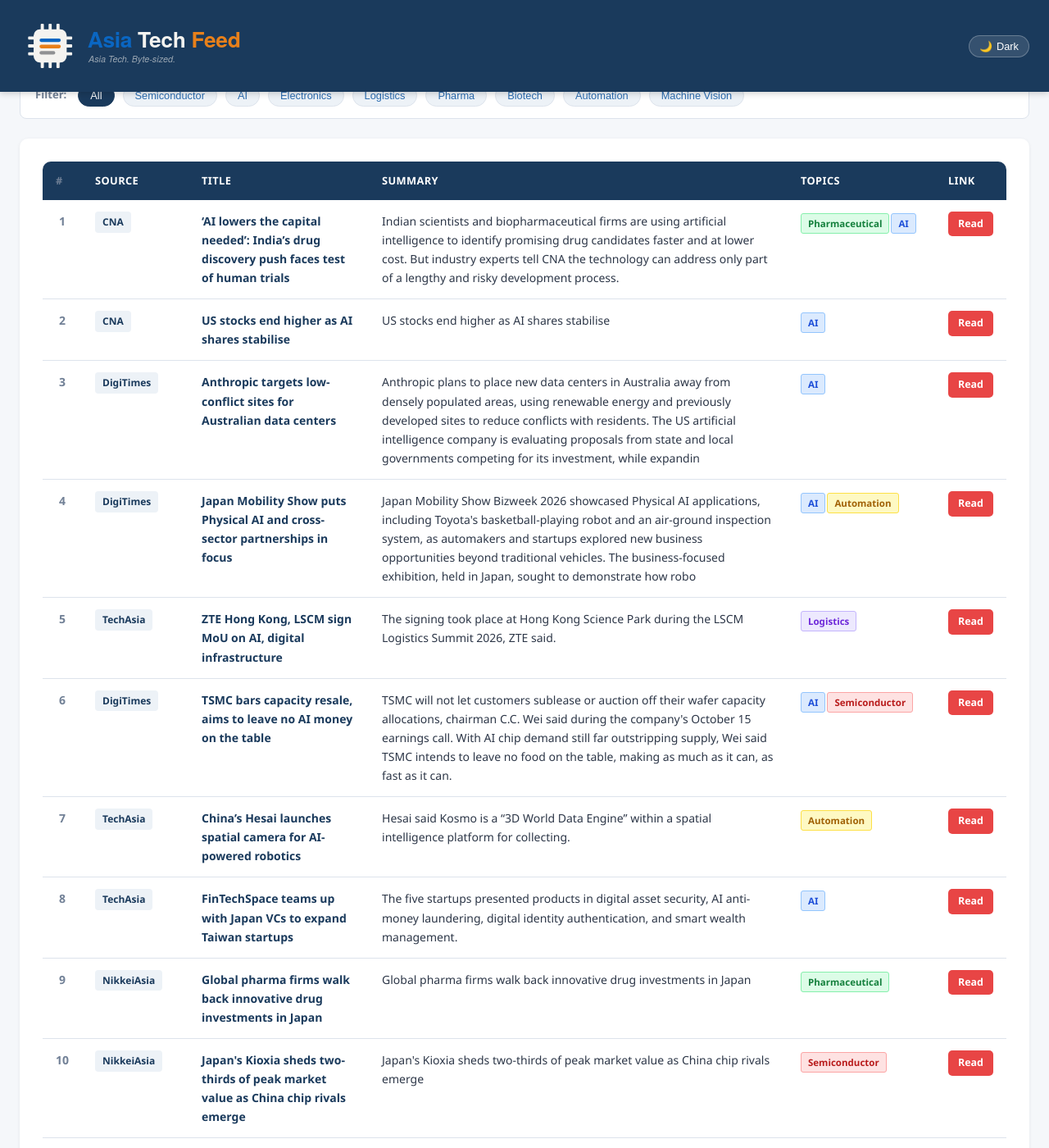
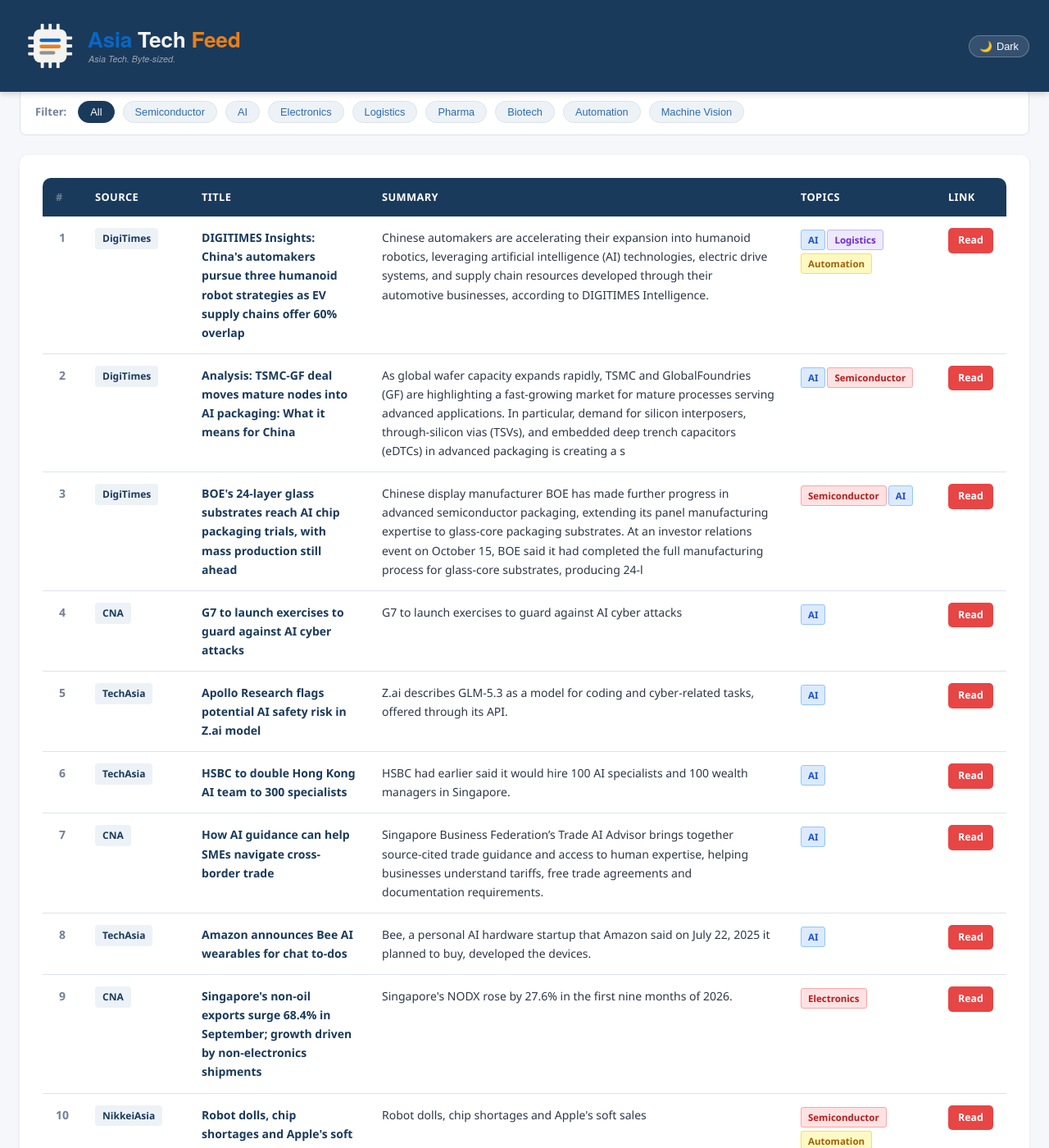
Before and after one commit to asiatechfeed/Asia-Tech-Feed, a Jekyll site: the page built from _posts/2026-10-16-asia-tech-news-digest.md, in a window 1280 px wide and 1400 px high, scrolled down 661 px. Shown: the whole window at 82% size. Built offline with Jekyll 4.4.1, drawn with Linux system fonts in a browser that asks for light colours; a script that is not in the unit is left out; some of the changed text lies outside the part shown.

Commit message:
📰 News digest 2026-10-16 (11 articles)

```diff
--- a/_posts/2026-10-16-asia-tech-news-digest.md
+++ b/_posts/2026-10-16-asia-tech-news-digest.md
@@ -1,16 +1,16 @@
 ---
 layout: post
 title: "Asia Tech News Digest - October 16, 2026"
-date: 2026-10-16 08:00:47 +0800
+date: 2026-10-16 12:11:57 +0800
 articles_count: 11
 sources_count: 4
 sources: ["CNA", "DigiTimes", "NikkeiAsia", "TechAsia"]
 csv_file: /assets/data/news-2026-10-16.tsv
-featured_title: "\u2018AI lowers the capital needed\u2019: India\u2019s drug discovery push faces test of human trials"
-featured_url: "https://www.channelnewsasia.com/asia/ai-lowers-capital-needed-indias-drug-discovery-push-faces-test-human-trials-6462176"
-featured_source: "CNA"
-featured_summary: "Indian scientists and biopharmaceutical firms are using artificial intelligence to identify promising drug candidates faster and at lower cost. But industry experts tell CNA the technology can address only part of a lengthy and risky development process."
-featured_image: "https://dam.mediacorp.sg/image/upload/s--vxjMcuNU--/c_fill,g_auto,h_676,w_1200/fl_relative,g_south_east,l_mediacorp:cna:watermark:2023-11:afp_watermark_14112023,w_0.1/f_auto,q_auto/v1/mediacorp/cna/image/2026/10/15/indian_pharma_vaccine_-_afp.jpg?itok=lwq2nrs-"
+featured_title: "DIGITIMES Insights: China's automakers pursue three humanoid robot strategies as EV supply chains offer 60% overlap"
+featured_url: "https://www.digitimes.com/news/a20261016PD218/china-automakers-humanoid-robot-robotics.html"
+featured_source: "DigiTimes"
+featured_summary: "Chinese automakers are accelerating their expansion into humanoid robotics, leveraging artificial intelligence (AI) technologies, electric drive systems, and supply chain resources developed through their automotive businesses, according to DIGITIMES Intelligence."
+featured_image: "https://img.digitimes.com/newsshow/20261016pd218_files/2_b.jpg"
 ---
 
 <table class="news-table">
@@ -27,91 +27,91 @@ featured_image: "https://dam.mediacorp.sg/image/upload/s--vxjMcuNU--/c_fill,g_au
 <tbody>
 <tr>
   <td class="col-num">1</td>
-  <td class="col-source"><span class="source-badge">CNA</span></td>
-  <td class="col-title"><span class="article-title">‘AI lowers the capital needed’: India’s drug discovery push faces test of human trials</span></td>
-  <td class="col-summary">Indian scientists and biopharmaceutical firms are using artificial intelligence to identify promising drug candidates faster and at lower cost. But industry experts tell CNA the technology can address only part of a lengthy and risky development process.</td>
-  <td class="col-tags"><span class="tag bio">Pharmaceutical</span><span class="tag ai">AI</span></td>
-  <td class="col-link"><a class="btn-link" href="https://www.channelnewsasia.com/asia/ai-lowers-capital-needed-indias-drug-discovery-push-faces-test-human-trials-6462176" target="_blank" rel="noopener">Read</a></td>
+  <td class="col-source"><span class="source-badge">DigiTimes</span></td>
+  <td class="col-title"><span class="article-title">DIGITIMES Insights: China's automakers pursue three humanoid robot strategies as EV supply chains offer 60% overlap</span></td>
+  <td class="col-summary">Chinese automakers are accelerating their expansion into humanoid robotics, leveraging artificial intelligence (AI) technologies, electric drive systems, and supply chain resources developed through their automotive businesses, according to DIGITIMES Intelligence.</td>
+  <td class="col-tags"><span class="tag ai">AI</span><span class="tag logis">Logistics</span><span class="tag auto">Automation</span></td>
+  <td class="col-link"><a class="btn-link" href="https://www.digitimes.com/news/a20261016PD218/china-automakers-humanoid-robot-robotics.html" target="_blank" rel="noopener">Read</a></td>
 </tr>
 <tr>
   <td class="col-num">2</td>
-  <td class="col-source"><span class="source-badge">CNA</span></td>
-  <td class="col-title"><span class="article-title">US stocks end higher as AI shares stabilise</span></td>
-  <td class="col-summary">US stocks end higher as AI shares stabilise</td>
-  <td class="col-tags"><span class="tag ai">AI</span></td>
-  <td class="col-link"><a class="btn-link" href="https://www.channelnewsasia.com/world/us-stocks-end-higher-ai-shares-stabilise-6464161" target="_blank" rel="noopener">Read</a></td>
+  <td class="col-source"><span class="source-badge">DigiTimes</span></td>
+  <td class="col-title"><span class="article-title">Analysis: TSMC-GF deal moves mature nodes into AI packaging: What it means for China</span></td>
+  <td class="col-summary">As global wafer capacity expands rapidly, TSMC and GlobalFoundries (GF) are highlighting a fast-growing market for mature processes serving advanced applications. In particular, demand for silicon interposers, through-silicon vias (TSVs), and embedded deep trench capacitors (eDTCs) in advanced packaging is creating a s</td>
+  <td class="col-tags"><span class="tag ai">AI</span><span class="tag semi">Semiconductor</span></td>
+  <td class="col-link"><a class="btn-link" href="https://www.digitimes.com/news/a20261016PD220/capacity-globalfoundries-packaging-tsmc-wafer.html" target="_blank" rel="noopener">Read</a></td>
 </tr>
 <tr>
   <td class="col-num">3</td>
   <td class="col-source"><span class="source-badge">DigiTimes</span></td>
-  <td class="col-title"><span class="article-title">Anthropic targets low-conflict sites for Australian data centers</span></td>
-  <td class="col-summary">Anthropic plans to place new data centers in Australia away from densely populated areas, using renewable energy and previously developed sites to reduce conflicts with residents. The US artificial intelligence company is evaluating proposals from state and local governments competing for its investment, while expandin</td>
-  <td class="col-tags"><span class="tag ai">AI</span></td>
-  <td class="col-link"><a class="btn-link" href="https://www.digitimes.com/news/a20261015PD248/anthropic-data-australia-government-capacity.html" target="_blank" rel="noopener">Read</a></td>
+  <td class="col-title"><span class="article-title">BOE's 24-layer glass substrates reach AI chip packaging trials, with mass production still ahead</span></td>
+  <td class="col-summary">Chinese display manufacturer BOE has made further progress in advanced semiconductor packaging, extending its panel manufacturing expertise to glass-core packaging substrates. At an investor relations event on October 15, BOE said it had completed the full manufacturing process for glass-core substrates, producing 24-l</td>
+  <td class="col-tags"><span class="tag semi">Semiconductor</span><span class="tag ai">AI</span></td>
+  <td class="col-link"><a class="btn-link" href="https://www.digitimes.com/news/a20261016PD228/boe-packaging-production-display-ai-chip.html" target="_blank" rel="noopener">Read</a></td>
 </tr>
 <tr>
   <td class="col-num">4</td>
-  <td class="col-source"><span class="source-badge">DigiTimes</span></td>
-  <td class="col-title"><span class="article-title">Japan Mobility Show puts Physical AI and cross-sector partnerships in focus</span></td>
-  <td class="col-summary">Japan Mobility Show Bizweek 2026 showcased Physical AI applications, including Toyota's basketball-playing robot and an air-ground inspection system, as automakers and startups explored new business opportunities beyond traditional vehicles. The business-focused exhibition, held in Japan, sought to demonstrate how robo</td>
-  <td class="col-tags"><span class="tag ai">AI</span><span class="tag auto">Automation</span></td>
-  <td class="col-link"><a class="btn-link" href="https://www.digitimes.com/news/a20261015PD249/physical-ai-2026-toyota-robot-robotics.html" target="_blank" rel="noopener">Read</a></td>
+  <td class="col-source"><span class="source-badge">CNA</span></td>
+  <td class="col-title"><span class="article-title">G7 to launch exercises to guard against AI cyber attacks</span></td>
+  <td class="col-summary">G7 to launch exercises to guard against AI cyber attacks</td>
+  <td class="col-tags"><span class="tag ai">AI</span></td>
+  <td class="col-link"><a class="btn-link" href="https://www.channelnewsasia.com/business/g7-launch-exercises-guard-against-ai-cyber-attacks-6464781" target="_blank" rel="noopener">Read</a></td>
 </tr>
 <tr>
   <td class="col-num">5</td>
   <td class="col-source"><span class="source-badge">TechAsia</span></td>
-  <td class="col-title"><span class="article-title">ZTE Hong Kong, LSCM sign MoU on AI, digital infrastructure</span></td>
-  <td class="col-summary">The signing took place at Hong Kong Science Park during the LSCM Logistics Summit 2026, ZTE said.</td>
-  <td class="col-tags"><span class="tag logis">Logistics</span></td>
-  <td class="col-link"><a class="btn-link" href="https://www.techinasia.com/clears-zte-unit-buy-nvidia-amd-chips" target="_blank" rel="noopener">Read</a></td>
+  <td class="col-title"><span class="article-title">Apollo Research flags potential AI safety risk in Z.ai model</span></td>
+  <td class="col-summary">Z.ai describes GLM-5.3 as a model for coding and cyber-related tasks, offered through its API.</td>
+  <td class="col-tags"><span class="tag ai">AI</span></td>
+  <td class="col-link"><a class="btn-link" href="https://www.techinasia.com/nvidiabacked-ai-startup-reflection-unveils-beam-model" target="_blank" rel="noopener">Read</a></td>
 </tr>
 <tr>
   <td class="col-num">6</td>
-  <td class="col-source"><span class="source-badge">DigiTimes</span></td>
-  <td class="col-title"><span class="article-title">TSMC bars capacity resale, aims to leave no AI money on the table</span></td>
-  <td class="col-summary">TSMC will not let customers sublease or auction off their wafer capacity allocations, chairman C.C. Wei said during the company's October 15 earnings call. With AI chip demand still far outstripping supply, Wei said TSMC intends to leave no food on the table, making as much as it can, as fast as it can.</td>
-  <td class="col-tags"><span class="tag ai">AI</span><span class="tag semi">Semiconductor</span></td>
-  <td class="col-link"><a class="btn-link" href="https://www.digitimes.com/news/a20261015PD244/tsmc-capacity-demand-wafer-technology.html" target="_blank" rel="noopener">Read</a></td>
+  <td class="col-source"><span class="source-badge">TechAsia</span></td>
+  <td class="col-title"><span class="article-title">HSBC to double Hong Kong AI team to 300 specialists</span></td>
+  <td class="col-summary">HSBC had earlier said it would hire 100 AI specialists and 100 wealth managers in Singapore.</td>
+  <td class="col-tags"><span class="tag ai">AI</span></td>
+  <td class="col-link"><a class="btn-link" href="https://www.techinasia.com/hsbc-weighs-20000-job-cuts-as-ai-reshapes-operations" target="_blank" rel="noopener">Read</a></td>
 </tr>
 <tr>
   <td class="col-num">7</td>
-  <td class="col-source"><span class="source-badge">TechAsia</span></td>
-  <td class="col-title"><span class="article-title">China’s Hesai launches spatial camera for AI-powered robotics</span></td>
-  <td class="col-summary">Hesai said Kosmo is a “3D World Data Engine” within a spatial intelligence platform for collecting.</td>
-  <td class="col-tags"><span class="tag auto">Automation</span></td>
-  <td class="col-link"><a class="btn-link" href="https://www.techinasia.com/robots-struggle-touch-sharpa-fix" target="_blank" rel="noopener">Read</a></td>
+  <td class="col-source"><span class="source-badge">CNA</span></td>
+  <td class="col-title"><span class="article-title">How AI guidance can help SMEs navigate cross-border trade</span></td>
+  <td class="col-summary">Singapore Business Federation’s Trade AI Advisor brings together source-cited trade guidance and access to human expertise, helping businesses understand tariffs, free trade agreements and documentation requirements.</td>
+  <td class="col-tags"><span class="tag ai">AI</span></td>
+  <td class="col-link"><a class="btn-link" href="https://www.channelnewsasia.com/brand-studio/how-ai-guidance-can-help-smes-navigate-cross-border-trade-6461266" target="_blank" rel="noopener">Read</a></td>
 </tr>
 <tr>
   <td class="col-num">8</td>
   <td class="col-source"><span class="source-badge">TechAsia</span></td>
-  <td class="col-title"><span class="article-title">FinTechSpace teams up with Japan VCs to expand Taiwan startups</span></td>
-  <td class="col-summary">The five startups presented products in digital asset security, AI anti-money laundering, digital identity authentication, and smart wealth management.</td>
+  <td class="col-title"><span class="article-title">Amazon announces Bee AI wearables for chat to-dos</span></td>
+  <td class="col-summary">Bee, a personal AI hardware startup that Amazon said on July 22, 2025 it planned to buy, developed the devices.</td>
   <td class="col-tags"><span class="tag ai">AI</span></td>
-  <td class="col-link"><a class="btn-link" href="https://www.techinasia.com/endowus-ceo-gregory-van-optimistic-profitability" target="_blank" rel="noopener">Read</a></td>
+  <td class="col-link"><a class="btn-link" href="https://www.techinasia.com/amazon-begins-alexa-early-access-rollout-india" target="_blank" rel="noopener">Read</a></td>
 </tr>
 <tr>
   <td class="col-num">9</td>
-  <td class="col-source"><span class="source-badge">NikkeiAsia</span></td>
-  <td class="col-title"><span class="article-title">Global pharma firms walk back innovative drug investments in Japan</span></td>
-  <td class="col-summary">Global pharma firms walk back innovative drug investments in Japan</td>
-  <td class="col-tags"><span class="tag bio">Pharmaceutical</span></td>
-  <td class="col-link"><a class="btn-link" href="https://asia.nikkei.com/business/pharmaceuticals/global-pharma-firms-walk-back-innovative-drug-investments-in-japan" target="_blank" rel="noopener">Read</a></td>
+  <td class="col-source"><span class="source-badge">CNA</span></td>
+  <td class="col-title"><span class="article-title">Singapore's non-oil exports surge 68.4% in September; growth driven by non-electronics shipments</span></td>
+  <td class="col-summary">Singapore's NODX rose by 27.6% in the first nine months of 2026.</td>
+  <td class="col-tags"><span class="tag semi">Electronics</span></td>
+  <td class="col-link"><a class="btn-link" href="https://www.channelnewsasia.com/singapore/non-oil-exports-nodx-september-2026-6464416" target="_blank" rel="noopener">Read</a></td>
 </tr>
 <tr>
   <td class="col-num">10</td>
   <td class="col-source"><span class="source-badge">NikkeiAsia</span></td>
-  <td class="col-title"><span class="article-title">Japan's Kioxia sheds two-thirds of peak market value as China chip rivals emerge</span></td>
-  <td class="col-summary">Japan's Kioxia sheds two-thirds of peak market value as China chip rivals emerge</td>
-  <td class="col-tags"><span class="tag semi">Semiconductor</span></td>
-  <td class="col-link"><a class="btn-link" href="https://asia.nikkei.com/business/tech/semiconductors/japan-s-kioxia-sheds-two-thirds-of-peak-market-value-as-china-chip-rivals-emerge" target="_blank" rel="noopener">Read</a></td>
+  <td class="col-title"><span class="article-title">Robot dolls, chip shortages and Apple's soft sales</span></td>
+  <td class="col-summary">Robot dolls, chip shortages and Apple's soft sales</td>
+  <td class="col-tags"><span class="tag semi">Semiconductor</span><span class="tag auto">Automation</span></td>
+  <td class="col-link"><a class="btn-link" href="https://asia.nikkei.com/techasia/robot-dolls-chip-shortages-and-apple-s-soft-sales2" target="_blank" rel="noopener">Read</a></td>
 </tr>
 <tr>
   <td class="col-num">11</td>
   <td class="col-source"><span class="source-badge">NikkeiAsia</span></td>
-  <td class="col-title"><span class="article-title">TSMC eyes Texas and Musk Terafab project for US expansion</span></td>
-  <td class="col-summary">TSMC eyes Texas and Musk Terafab project for US expansion</td>
-  <td class="col-tags"><span class="tag semi">Semiconductor</span></td>
-  <td class="col-link"><a class="btn-link" href="https://asia.nikkei.com/business/tech/semiconductors/tsmc-eyes-texas-and-musk-terafab-project-for-us-expansion" target="_blank" rel="noopener">Read</a></td>
+  <td class="col-title"><span class="article-title">Mazda brings part of its supply chain back to Japan with help from robots</span></td>
+  <td class="col-summary">Mazda brings part of its supply chain back to Japan with help from robots</td>
+  <td class="col-tags"><span class="tag logis">Logistics</span><span class="tag auto">Automation</span></td>
+  <td class="col-link"><a class="btn-link" href="https://asia.nikkei.com/business/automobiles/mazda-brings-part-of-its-supply-chain-back-to-japan-with-help-from-robots" target="_blank" rel="noopener">Read</a></td>
 </tr>
 </tbody>
 </table>
```
Also changed, not shown: _data/seen_urls.json (+12 -1 lines), _digest_meta.json (+19 -19 lines), assets/data/news-2026-10-16.tsv (+11 -11 lines), assets/data/search-index.json.
